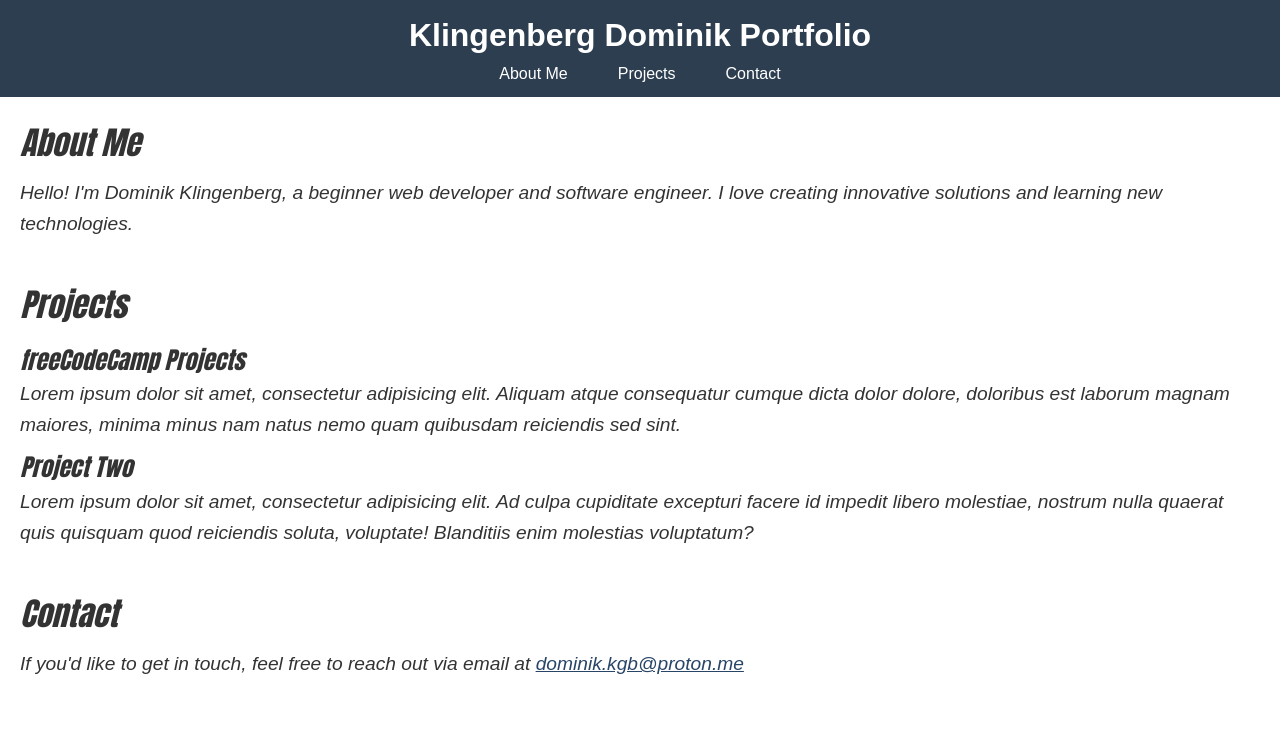
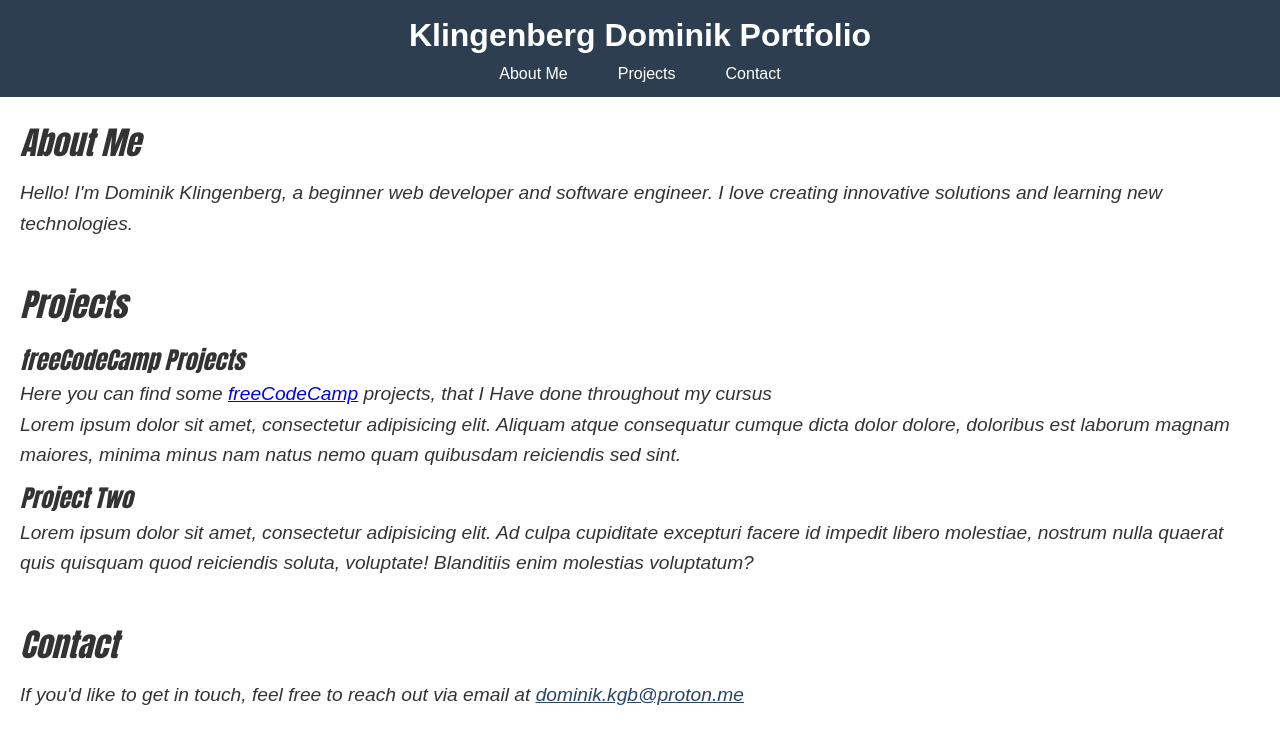
Before and after one commit to dominikklgb/dominikklgb.github.io, a plain HTML site: page index.html in a window 1280 px wide. Drawn offline with Linux system fonts and the light colour scheme.

Commit message:
Initial Commit: Basic portfolio structure

```diff
--- a/index.html
+++ b/index.html
@@ -28,7 +28,7 @@
         <ul>
             <li>
                 <h3>freeCodeCamp Projects</h3>
-                <p><a href="projects/freeCodeCamp/freeCodeCamp.html"></a></p>
+                <p>Here you can find some <a href="projects/freeCodeCamp/freeCodeCamp.html">freeCodeCamp</a> projects, that I Have done throughout my cursus</p>
                 <p>Lorem ipsum dolor sit amet, consectetur adipisicing elit. Aliquam atque consequatur cumque dicta dolor dolore, doloribus est laborum magnam maiores, minima minus nam natus nemo quam quibusdam reiciendis sed sint.</p>
             </li>
             <li>
```
